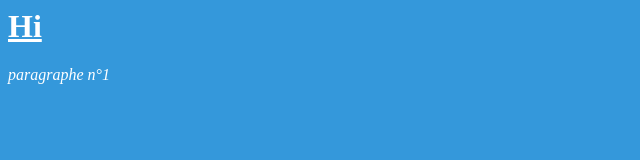
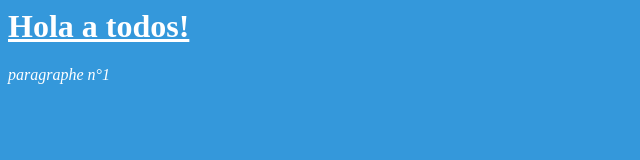
Before and after one commit to louisc59/notreProjetLC, a plain HTML site: page index.html in a window 1280 px wide. Shown: the whole page, without its empty margins (0-640 px from the left). Drawn offline with Linux system fonts and the light colour scheme.

Commit message:
modificationdes en-têtes 2

```diff
--- a/index.html
+++ b/index.html
@@ -11,7 +11,7 @@ body{
 }
 </style>
 <body>
-<h1><u>Hi</u></h1>
+<h1><u>Hola a todos!</u></h1>
 <p><i>paragraphe n°1</i></P>
 </body>
 </html>
```
Also changed, not shown: planning.txt.
